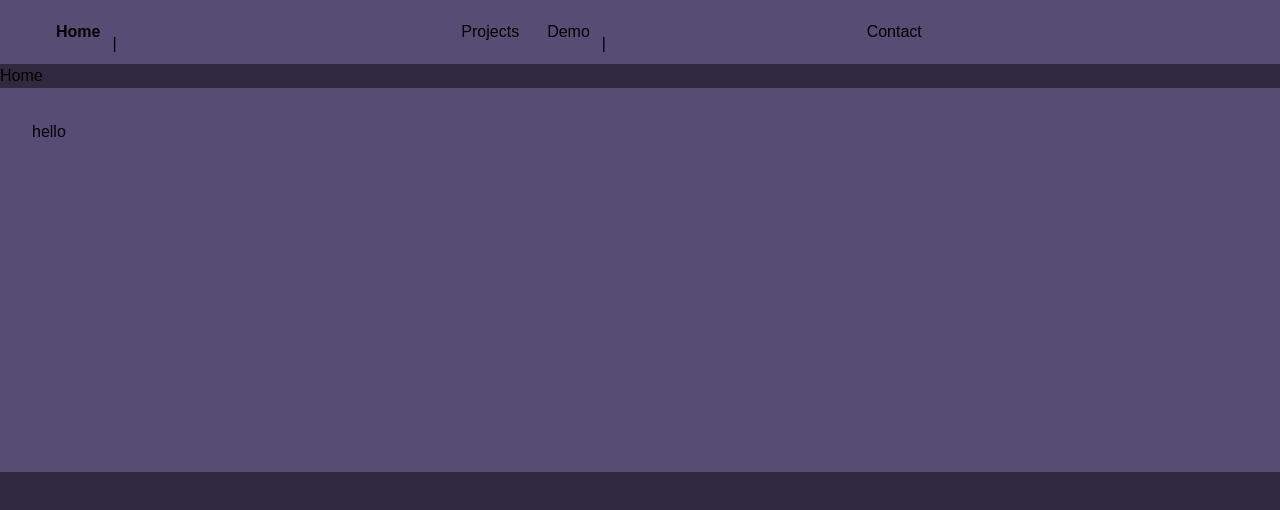
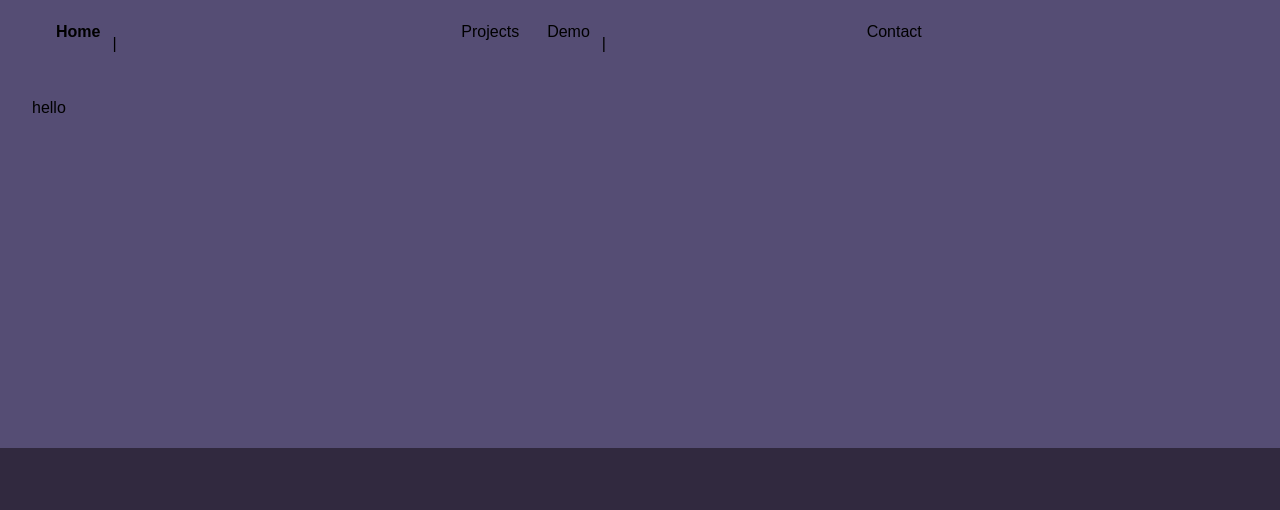
Before and after one commit to Z-100/vayan, a React (Create React App) app: page / in a window 1280 px wide. Shown: the top 510 px of the page. Built offline with nearby package versions, Linux system fonts and the light colour scheme.

Commit message:
feature(page-content): Add HomePage components

```diff
--- a/src/pages/home/HomePage.tsx
+++ b/src/pages/home/HomePage.tsx
@@ -1,10 +1,14 @@
 import React from 'react'
+import {AboutContainer, FeaturedProjectsContainer, IntroductionContainer, SkillsContainer} from "./components";
 
 export const HomePage = () => {
 
     return (
         <>
-            <h1>Home</h1>
+            <IntroductionContainer/>
+            <AboutContainer/>
+            <SkillsContainer/>
+            <FeaturedProjectsContainer/>
         </>
     )
 }
--- /dev/null
+++ b/src/pages/home/components/about/index.js
@@ -0,0 +1 @@
+export * from './AboutContainer'
--- /dev/null
+++ b/src/pages/home/components/featured-projects/index.js
@@ -0,0 +1 @@
+export * from './FeaturedProjectsContainer'
--- /dev/null
+++ b/src/pages/home/components/index.js
@@ -0,0 +1,4 @@
+export * from './about'
+export * from './featured-projects'
+export * from './introduction'
+export * from './skills'
--- /dev/null
+++ b/src/pages/home/components/introduction/index.js
@@ -0,0 +1 @@
+export * from './IntroductionContainer'
--- /dev/null
+++ b/src/pages/home/components/skills/index.js
@@ -0,0 +1 @@
+export * from './SkillsContainer'
```
Also changed, not shown: src/pages/home/components/about/AboutContainer.tsx (added, +9 -0 lines), src/pages/home/components/featured-projects/FeaturedProjectsContainer.tsx (added, +10 -0 lines), src/pages/home/components/introduction/IntroductionContainer.tsx (added, +9 -0 lines), src/pages/home/components/skills/SkillsContainer.tsx (added, +9 -0 lines).
